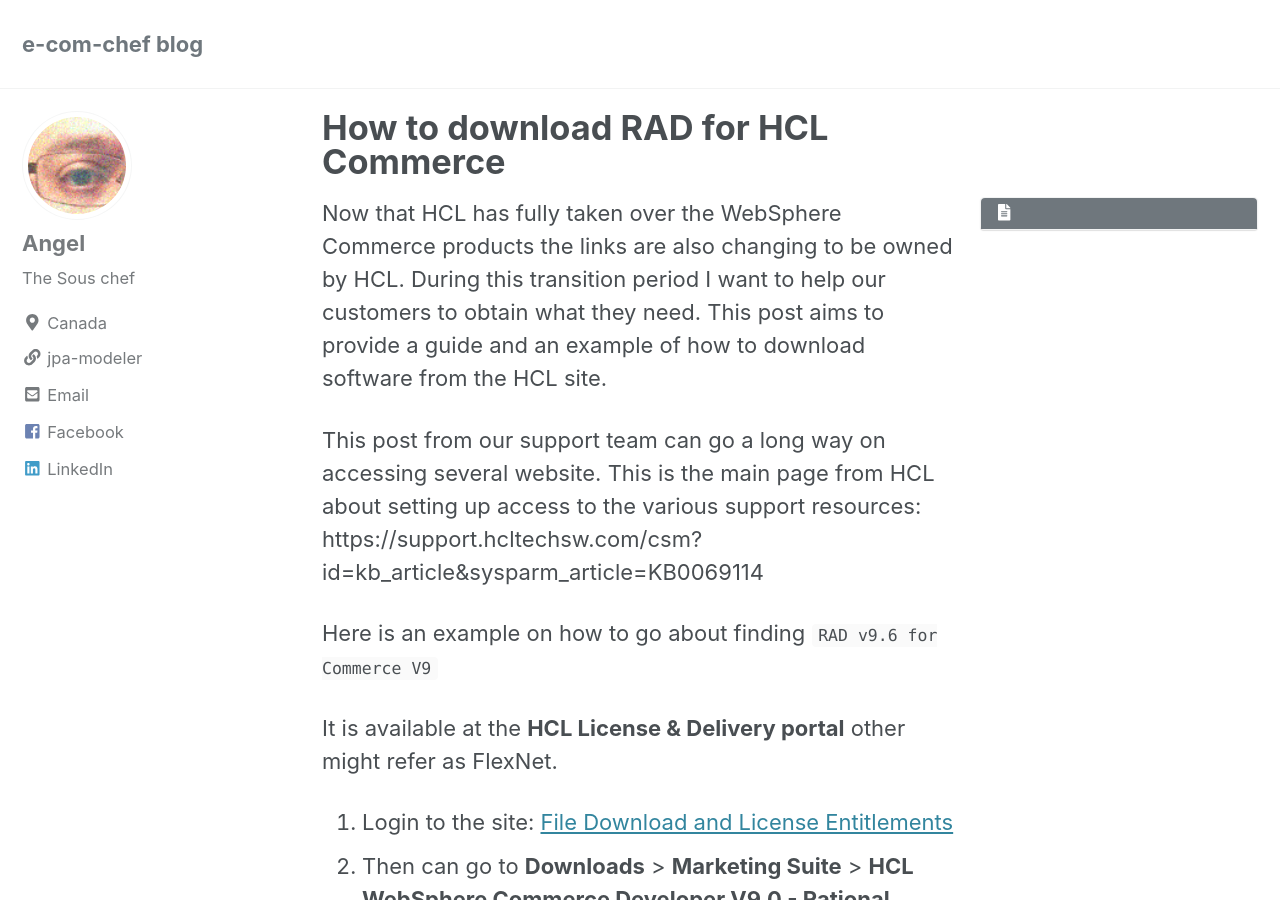
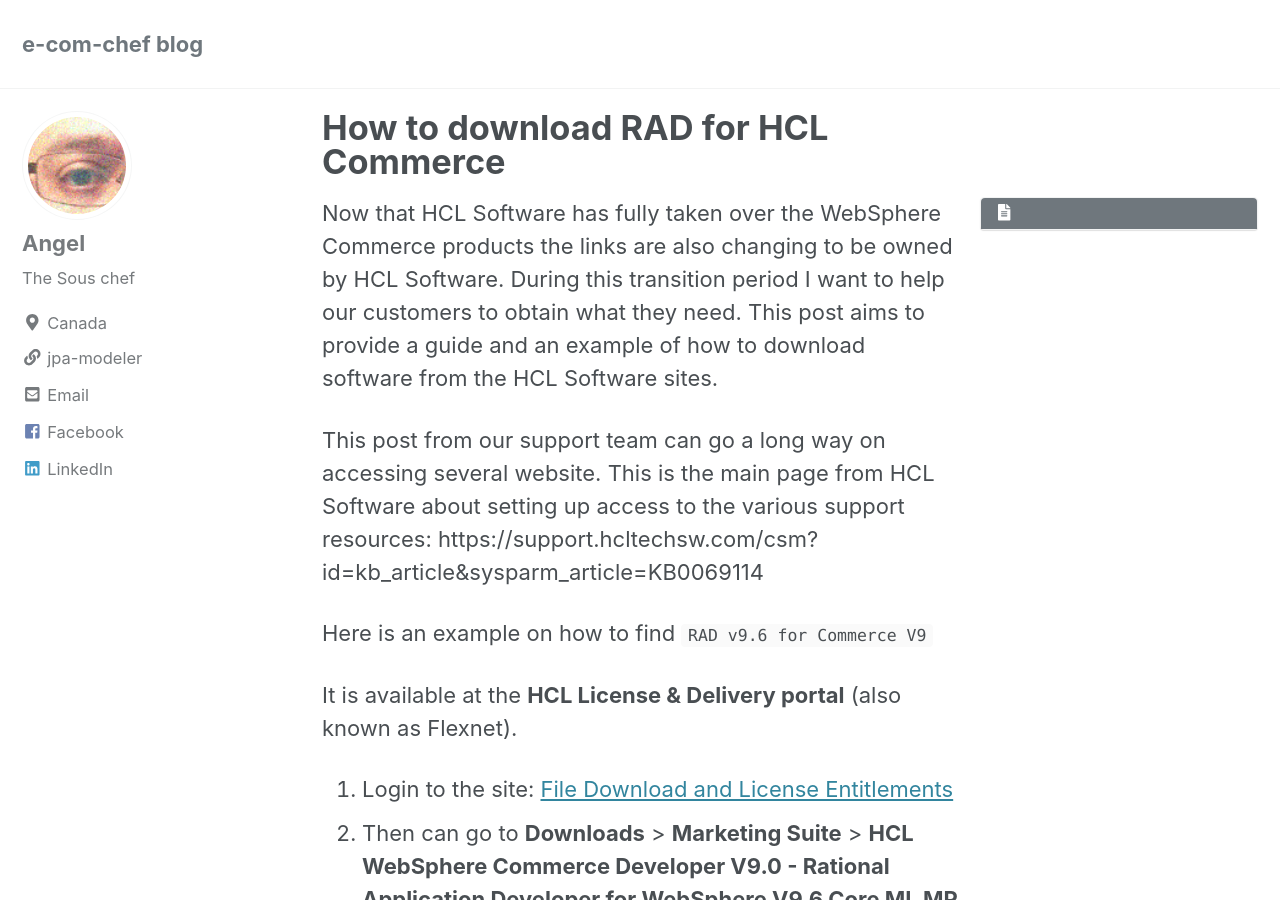
Before and after one commit to arvera/blog, a Jekyll site: the page built from _posts/2019-10-10-RAD_HCL_download.md, in a window 1280 px wide and 900 px high. Built offline with Jekyll 4.4.1, drawn with Linux system fonts in a browser that asks for light colours; cached includes are drawn as plain includes; nearby versions of some CDN libraries.

Commit message:
Another round of improvements

```diff
--- a/_posts/2019-10-10-RAD_HCL_download.md
+++ b/_posts/2019-10-10-RAD_HCL_download.md
@@ -4,13 +4,13 @@
 date: 2019-10-10
 tag: HCLCommerce hcl download rad
 ---
-Now that HCL has fully taken over the WebSphere Commerce products the links are also changing to be owned by HCL. During this transition period I want to help our customers to obtain what they need. This post aims to provide a guide and an example of how to download software from the HCL site.
+Now that HCL Software has fully taken over the WebSphere Commerce products the links are also changing to be owned by HCL Software. During this transition period I want to help our customers to obtain what they need. This post aims to provide a guide and an example of how to download software from the HCL Software sites.
 
-This post from our support team can go a long way on accessing several website. This is the main page from HCL about setting up access to the various support resources: https://support.hcltechsw.com/csm?id=kb_article&sysparm_article=KB0069114
+This post from our support team can go a long way on accessing several website. This is the main page from HCL Software about setting up access to the various support resources: https://support.hcltechsw.com/csm?id=kb_article&sysparm_article=KB0069114
 
- Here is an example on how to go about finding `RAD v9.6 for Commerce V9`
+Here is an example on how to find `RAD v9.6 for Commerce V9`
 
-It is available at the **HCL License & Delivery portal**  other might refer as FlexNet.
+It is available at the **HCL License & Delivery portal**  (also known as Flexnet).
 
 1. Login to the site: [File Download and License Entitlements](https://hclsoftware.flexnetoperations.com/flexnet/operationsportal/logon.do?logoff=true)
 2. Then can go to **Downloads** > **Marketing Suite** > **HCL WebSphere Commerce Developer V9.0 - Rational Application Developer for WebSphere V9.6 Core ML MP eAssembly**
```
